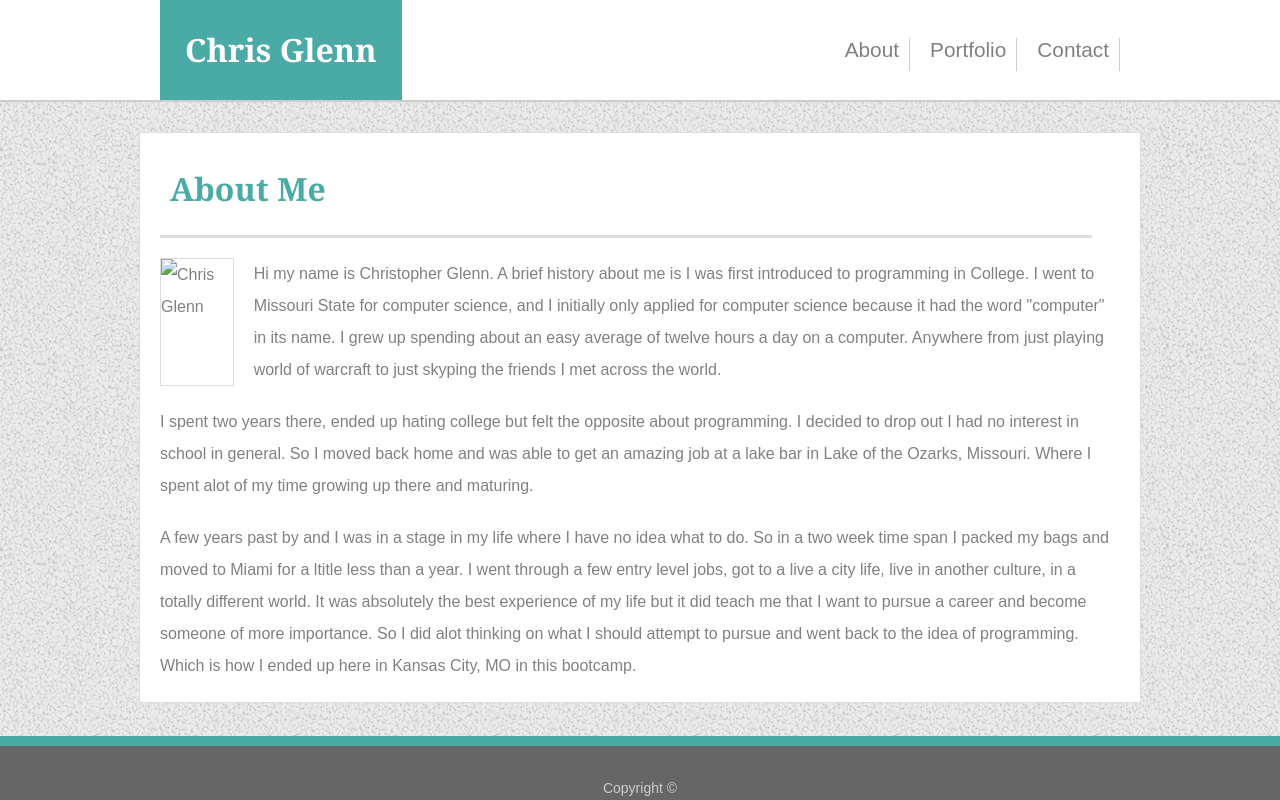
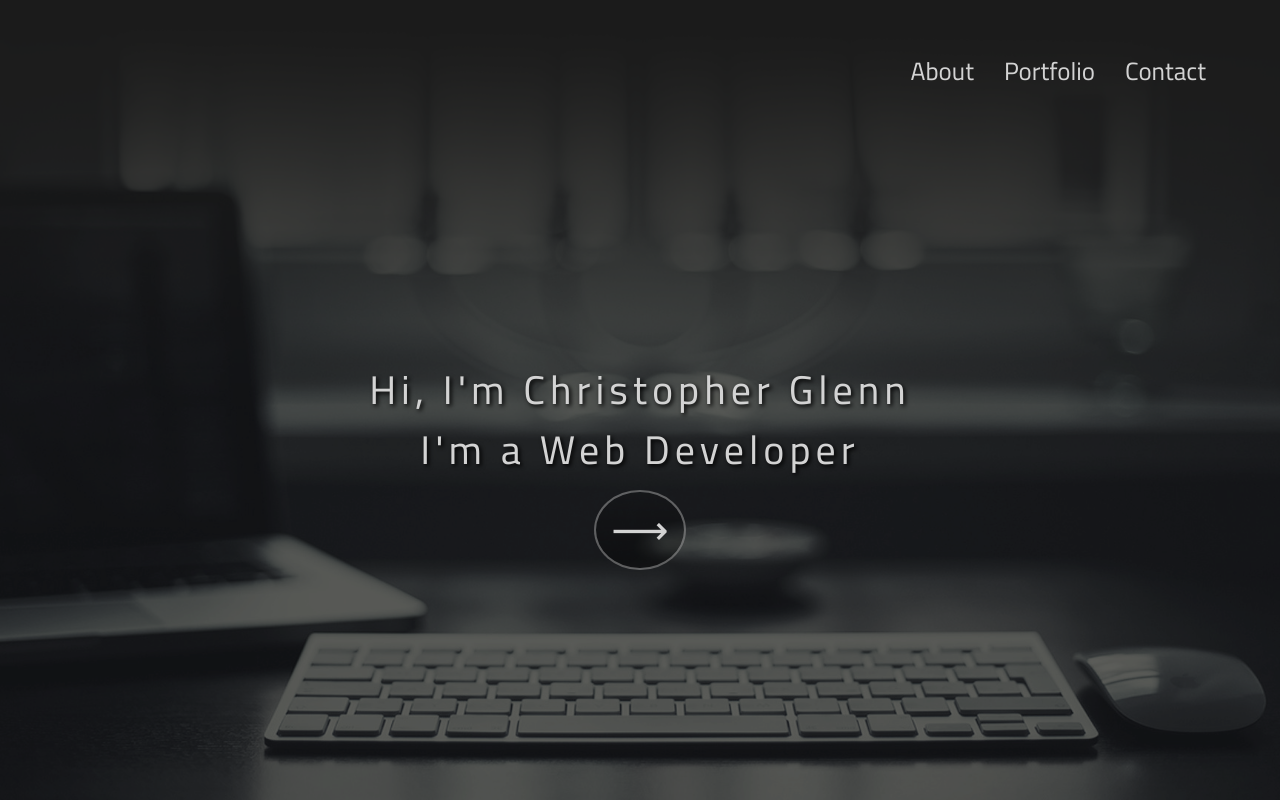
Before and after one commit to Glenn409/Glenn409.github.io, a plain HTML site: page index.html in a window 1280 px wide. Drawn offline with nearby package versions, Linux system fonts and the light colour scheme.

```diff
--- a/css/style.css
+++ b/css/style.css
@@ -1,12 +1,76 @@
 body {
-    background-image: url("../images/gravel.png");
-    font-family:'Arial', 'Helvetica Neue', Helvetica, sans-serif;
+    /* background-image: url("https://aaravsoftwares.com/wp-content/uploads/2017/01/sl2.png"); */
+    font-family: 'Cairo', sans-serif;
+    background-color:black;
+    background: linear-gradient( rgba(0, 0, 0, 0.6), rgba(0, 0, 0, 0.6) ), url('../images/keyboard.png') no-repeat center bottom fixed;
+    -webkit-background-size: cover;
+    -moz-background-size: cover;
+    -o-background-size: cover;
+    background-size: cover;
 }
-nav{
-    background-color:white;
+/* ----------------NAV BAR CONTENT -------------- */
+.nav-container {
     height:100px;
-    border-bottom: 2px solid #CCCCCC;
+    padding-top:20px;
+    font-size:25px;
+    margin:auto;
+    width:90%;
+    display:flex;
+    justify-content: flex-end;
 }
+.pages{
+    display:flex;
+    align-items: center;
+}
+.pages a{
+    margin-left:10px;
+    text-decoration: none;
+    color:lightgray;
+    padding:0px 10px 10px 10px;
+}
+.pages a:hover{
+    border-bottom:1px solid #dddddd;
+}
+
+/* -----------START UP PAGE -------------------- */
+.index-container {
+    display:none;
+    text-shadow: 2px 2px 4px #000000;
+    margin:auto;
+    width:100%;
+    letter-spacing: 5px;
+    color:lightgray;
+    font-size:40px;
+    position:fixed;
+    top:45%;
+    text-align: center;
+}
+.index-container h1{
+    padding-top:10px;
+    padding-bottom:10px;
+}
+
+/* -----------arrow css ----------*/
+#view{
+    margin-top:10px;
+    text-align: center;
+    border-radius:50%;
+    /* letter-spacing: 3px; */
+    font-size:40px;
+    background: linear-gradient( rgba(0, 0, 0, 0.1), rgba(0, 0, 0, 0.4) );
+    padding:15px 15px 15px 15px;
+    text-decoration: none;
+    color:lightgray;
+    border:2px solid rgba(211,211,211,0.4);
+}
+#view:hover{
+    cursor: pointer;
+    /* background-color:black; */
+    border:2px solid rgba(0,0,0.4);
+    transition: border ease-in-out 0.2s;
+    /* transition: background-color ease-in-out 1s; */
+}
+/* --------------------PORTFOLIO PAGE---------------------------- */
 img {
     width:250px;
     height:auto;
@@ -21,6 +85,7 @@
 }
 .img-row{
     display:flex;
+    justify-content: space-evenly;
 
 }
 .img1 {
@@ -44,7 +109,6 @@
     background-size:cover;
 }
 .img-banner{
-    font-family:'Georgia', Times, Times New Roman, serif;
     font-size:1.1em;
     position:absolute;
     bottom:10%;
@@ -52,7 +116,7 @@
     padding-top:15px;
     padding-bottom:15px;
     width:100%;
-    background-color:#4AAAA5;
+    background-color:rgba(30,30,30,0.9);
     text-align:center;
 }
 .box{
@@ -69,72 +133,83 @@
     margin-bottom:10px;
 }
 .submit-btn{
-    background-color:#4AAAA5;
+    border:2px solid darkgrey;
+    background-color:gray;
+    background-color:rgba(40,40,40,0.2);
     color:white;
-    border:none;
     height:40px;
     font-size:1.2em;
     padding:0px 25px 0px 25px;
     margin-bottom:20px;
 }
+.submit-btn:hover{
+    cursor: pointer;
+    /* border:2px solid black; */
+    background-color:rgba(70,70,70,.8);
+    transition: all ease-in-out 1s;
+}
+/* -------BASE CONTAINER FOR PAGES---------- */
 .container{
-
-    background-color:white;
+    text-shadow: 2px 2px #000000;
+    width:960px;
+    display:none;
+    /* background: linear-gradient( rgba(0, 0, 0, 0.8), rgba(0, 0, 0, 0.8) ); */
     padding:0px 20px 10px 20px;
     margin:auto;
     margin-top:30px;
-    border:1px solid #dddddd;
-    color:grey;
+    /* border:1px solid gray; */
+    border-radius:25px;
+    color:lightgrey;
+    font-size: 22px;
+    line-height: 1.5;
+    font-weight: 400;
+    letter-spacing: 1px;
+}
+
+.first-row img{
+    width:325px;
+    height:auto;
+}
+.this {
+    margin-bottom:200px;
 }
 .container h1{
-    font-family:'Georgia', Times, Times New Roman, serif;
-    font-weight:bold;
-    padding:40px 10px 30px 10px;
+    padding:0px 10px 30px 10px;
     font-size:2em;
-    color:#4aaaa5;
-    border-bottom:3px solid #dddddd;
-    width:95%;
+    font-weight: 400;
+    letter-spacing: 1px;
+    border-bottom:3px solid gray;
     margin-bottom:20px;
 }
-
+/* -----ABOUT ME INFO ----------------- */
+.first-row, .second-row{
+    padding-left:20px;
+    padding-right:20px;
+    background: linear-gradient( rgba(30, 30, 30, 0.8), rgba(30, 30, 30, 0.8) );
+ }
 .first-row {
+    border-top-right-radius: 25px;
+    border-top-left-radius: 25px;
     display: flex;
-    line-height: 2;
+    padding-top:20px;
     padding-bottom:10px;
-
+}
+.second-row{
+    border-bottom-right-radius: 25px;
+    border-bottom-left-radius: 25px;
 }
 .para {
-    padding: 10px 0px 10px 0px;
-    line-height: 2;
+    padding: 15px 0px 15px 0px;
 }
-.nav-container {
-    margin:auto;
-    width:960px;
-    display:flex;
-    justify-content: space-between;
-    font-family: 'Georgia', Times, Times New Roman, serif;
+.third{
+    padding-bottom:10px;
 }
-.pages{
-    display:flex;
-    align-items: center;
+#certs{
+    text-decoration: none;
+    color:teal;
 }
-.pages a{
-    font-family:'Arial', 'Helvetica Neue', Helvetica, sans-serif;
-    margin-left:10px;
-    border-right:1px solid #CCCCCC;
-    font-size: 1.3em;
-    text-decoration: none;
-    color:grey;
-    padding:0px 10px 10px 10px;
-}
-.pages a:hover{
-    border-bottom:1px solid #dddddd;
-}
+/* ---------------------------- */
 
-.container{
-    width:960px;
-    font-family:'Arial', 'Helvetica Neue', Helvetica, sans-serif;
-}
 #name{
     background-color:#4aaaa5;
 
@@ -194,7 +269,6 @@
         position:relative;
 
     }
-
 @media only screen and (max-width:768px){
 
 }
--- a/index.html
+++ b/index.html
@@ -6,44 +6,30 @@
     <meta http-equiv="X-UA-Compatible" content="ie=edge">
     <link rel='stylesheet' type="text/css" href="css/reset.css">
     <link rel="stylesheet" type="text/css" href='css/style.css'>
-    <title>Basic Portfolio</title>
+    <script src="https://ajax.googleapis.com/ajax/libs/jquery/3.4.1/jquery.min.js"></script>
+    <link href="https://fonts.googleapis.com/css?family=Cairo:300,400&display=swap" rel="stylesheet">    <title>Basic Portfolio</title>
 </head>
 <body>
     <!-- creating the nav bar -->
     <nav>
         <div class="nav-container">
-            <div id="name">
-                <h1>Chris Glenn</h1>
-            </div>
-
             <div class='pages'>
-                <p><a href="index.html">About</a></p>
+                <p><a href="aboutMe.html">About</a></p>
                 <p><a href="portfolio.html">Portfolio</a></p>
                 <p><a href="contact.html">Contact</a></p>
             </div>
         </div>
     </nav>
-
-    <!-- about me container -->
-    <div class='container'>
-        <h1>About Me</h1>
-        <!-- making first-row flex box to place them on same line -->
-        <div class='first-row'>
-            <img src='images/Glenn2.png' alt="Chris Glenn">
-            <p>Hi my name is Christopher Glenn. A brief history about me is I was first introduced to programming in College. I went to Missouri State for computer science, and I initially only applied for computer science because it had the word "computer" in its name. I grew up spending about an easy average of twelve hours a day on a computer. Anywhere from just playing world of warcraft to just skyping the friends I met across the world.</p>
-            <!-- <p>Lorem ipsum dolor sit amet consectetur adipisicing elit. Iure recusandae dolore, expedita mollitia quos cum est, aspernatur, repellat ex nam magni cumque! Quaerat dicta recusandae tempora placeat veniam nostrum dolorum!</p> -->
-        </div>
-        <p class="para">I spent two years there, ended up hating college but felt the opposite about programming. I decided to drop out I had no interest in school in general. So I moved back home and was able to get an amazing job at a lake bar in Lake of the Ozarks, Missouri. Where I spent alot of my time growing up there and maturing.</p>
-        <p class="para">A few years past by and I was in a stage in my life where I have no idea what to do. So in a two week time span I packed my bags and moved to Miami for a ltitle less than a year. I went through a few entry level jobs, got to a live a city life, live in another culture, in a totally different world. It was absolutely the best experience of my life but it did teach me that I want to pursue a career and become someone of more importance. So I did alot thinking on what I should attempt to pursue and went back to the idea of programming. Which is how I ended up here in Kansas City, MO in this bootcamp.</p>
-        <!-- <p class='para'>Lorem ipsum dolor sit amet consectetur adipisicing elit. Dolores aut possimus magni tempore dicta vero totam expedita aliquam, corrupti nostrum adipisci provident voluptates molestiae, doloremque odio, accusantium at quae veniam.</p> -->
-        <!-- <p class='para'>Lorem ipsum dolor sit, amet consectetur adipisicing elit. Atque inventore magnam quos beatae aspernatur, at accusantium similique porro dolores aperiam fuga illum facere voluptatibus laborum optio repellat nostrum ex? Aspernatur?</p> -->
+<!-- getting started content -->
+    <div class='index-container'>
+        <h1>Hi, I'm Christopher Glenn</h1>
+        <h1>I'm a Web Developer</h1>
+        <a href="aboutMe.html"><button id="view"><span>&#10230;</span></button></a>
     </div>
-
-    <!-- creating the footer -->
-    <footer id='footer'>
-        <div id='green'></div>
-        <div id='copyright'>Copyright &#169;</div>
-    </footer>
-
 </body>
+    <script>
+        $(document).ready(function(){
+            $('.index-container').fadeIn('slow');
+        })
+    </script>
 </html>
```
Also changed, not shown: aboutMe.html (added, +68 -0 lines), contact.html (+10 -13 lines), portfolio.html (+11 -7 lines), images/keyboard.png (added).
